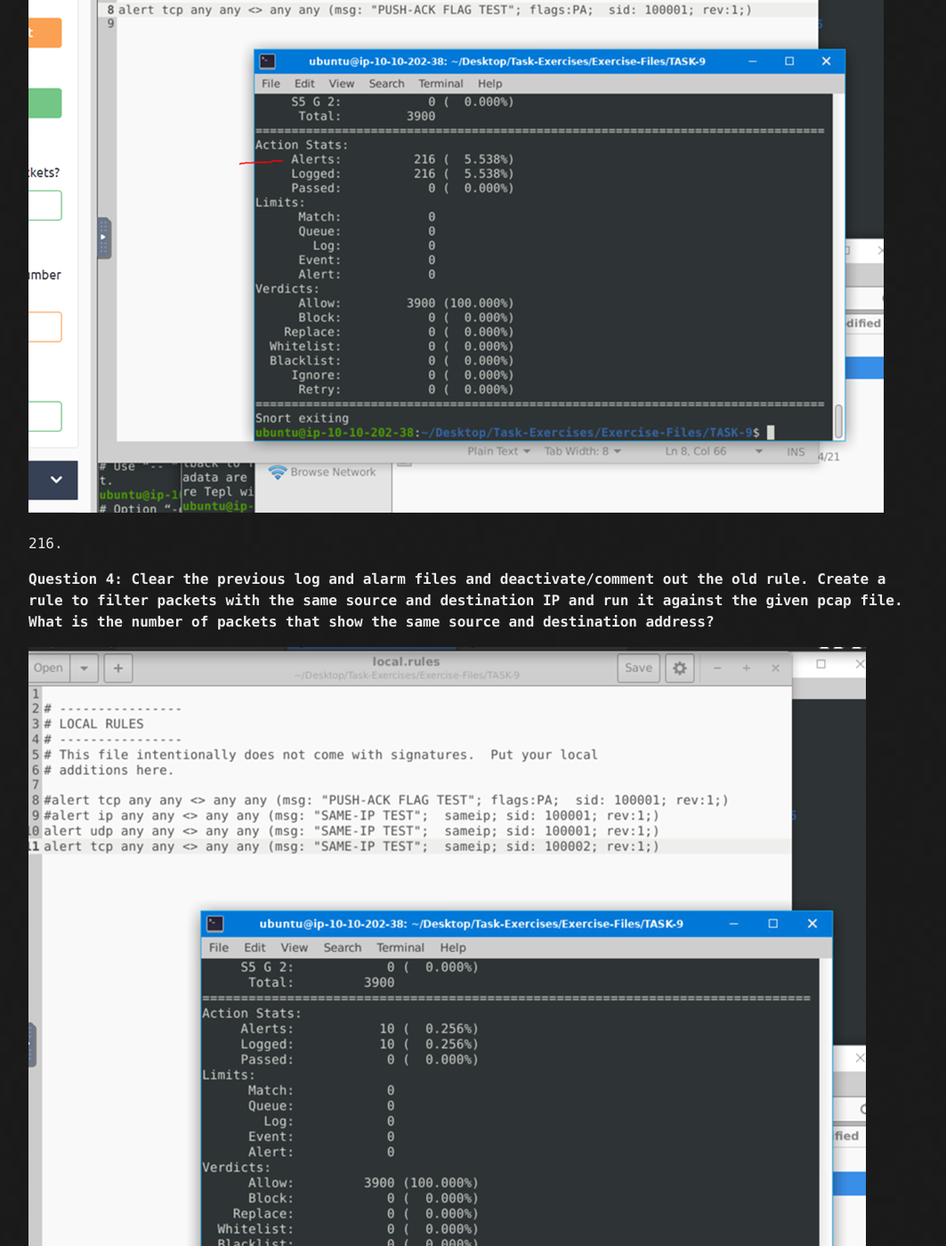
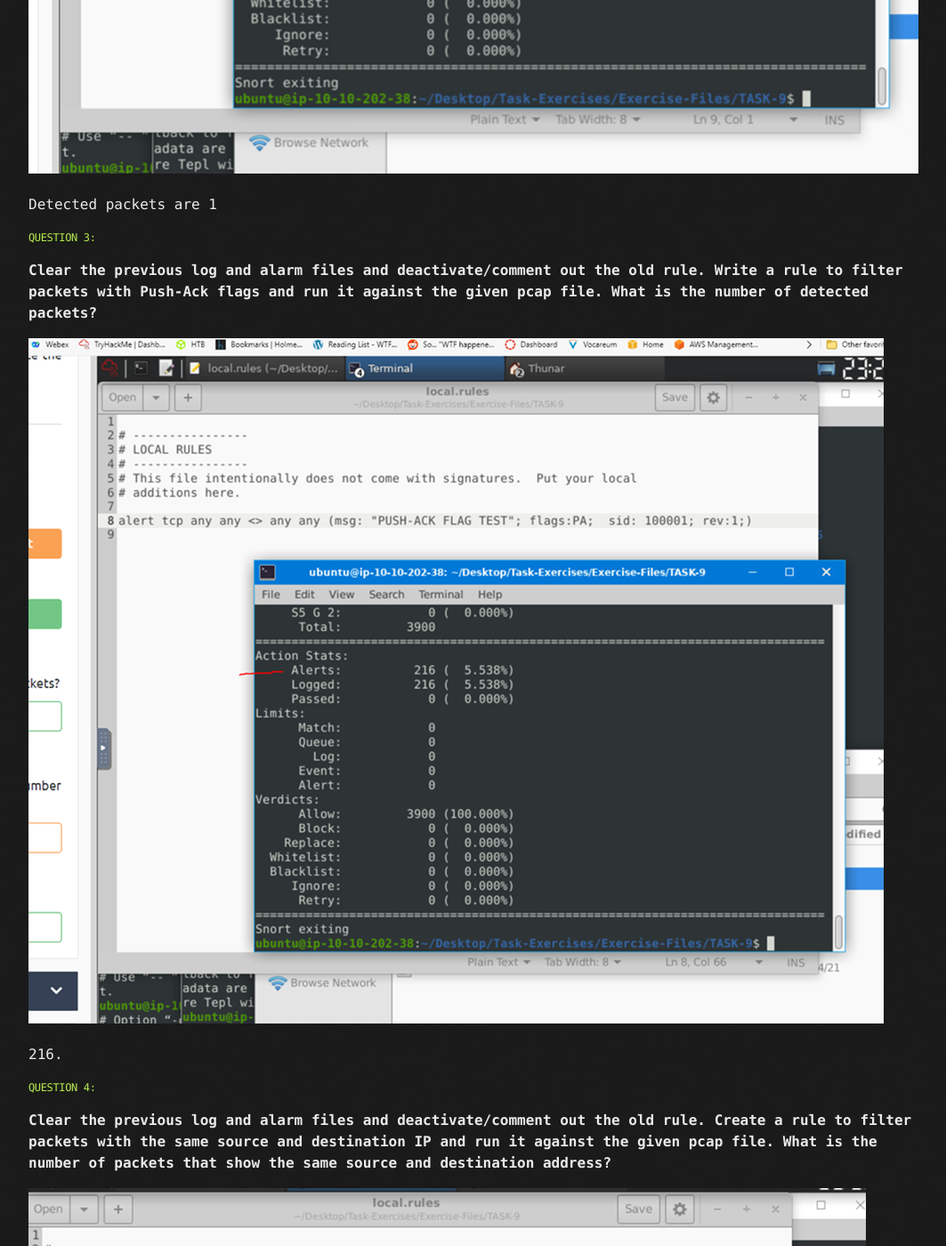
Before and after one commit to CyberCasquatch/cybercasquatch.github.io, a Jekyll site: the page built from _posts/Walkthroughs/2024-09-03-Snort-Walkthrough.markdown, in a window 1280 px wide and 1400 px high, scrolled down 16614 px. Shown: the whole window at 89% size, without its empty margins (108-1171 px from the left). Built offline with Jekyll 4.4.1, drawn with Linux system fonts in a browser that asks for light colours; some of the changed text lies outside the part shown.

Commit message:
Update 2024-09-03-Snort-Walkthrough.markdown

````diff
--- a/_posts/Walkthroughs/2024-09-03-Snort-Walkthrough.markdown
+++ b/_posts/Walkthroughs/2024-09-03-Snort-Walkthrough.markdown
@@ -24,22 +24,22 @@ While the VM is loading – read through Task 3 and complete the questions. All
 Read through Task 4 and start exploring snort.
 Use the hints with the questions when needed.
 
-**Question 1:
-Run the Snort instance and check the build number.**
+##### Question 1:
+**Run the Snort instance and check the build number.**
 
 ![photo1](https://github.com/CyberCasquatch/cybercasquatch.github.io/blob/main/assets/images/snort/snortPicture1.png)
 
 The build number is 149.
 
-**Question 2:
-Test the current instance with "/etc/snort/snort.conf" file and check how many rules are loaded with the current build.**
+##### Question 2:
+**Test the current instance with "/etc/snort/snort.conf" file and check how many rules are loaded with the current build.**
 
 ![photo2](https://github.com/CyberCasquatch/cybercasquatch.github.io/blob/main/assets/images/snort/snortPicture2.png)
 
 If we scroll up through the file we can see that there are 4151 rules loaded.
 
-**Question 3:
-Test the current instance with "/etc/snort/snortv2.conf" file and check how many rules are loaded with the current build.**
+##### Question 3:
+**Test the current instance with "/etc/snort/snortv2.conf" file and check how many rules are loaded with the current build.**
 
 ![#photo3](https://github.com/CyberCasquatch/cybercasquatch.github.io/blob/main/assets/images/snort/snortPicture3.png)
 
@@ -63,15 +63,15 @@ Remember to generate traffic we use
 sudo ./traffic-generator.sh
 ```
 
-**Question 1:
-Now, you should have the logs in the current directory. Navigate to folder "145.254.160.237". What is the source port used to connect port 53?**
+##### Question 1:
+**Now, you should have the logs in the current directory. Navigate to folder "145.254.160.237". What is the source port used to connect port 53?**
 
 ![photo4](https://github.com/CyberCasquatch/cybercasquatch.github.io/blob/main/assets/images/snort/snortPicture4.png)
 
 Here we can see the source port is 3009.
 
-**Question 2:
-Use snort.log.1640048004
+##### Question 2:
+**Use snort.log.1640048004
 Read the snort.log file with Snort; what is the IP ID of the 10th packet?**
 
 Command to use for this question:
@@ -84,15 +84,15 @@ Also make sure you are in the correct directory.
 
 The answer would be 49313.
 
-**Question 3:
-Read the "snort.log.1640048004" file with Snort; what is the referer of the 4th packet?**
+##### Question 3:
+**Read the "snort.log.1640048004" file with Snort; what is the referer of the 4th packet?**
 
 ![photo6](https://github.com/CyberCasquatch/cybercasquatch.github.io/blob/main/assets/images/snort/snortPicture6.png)
 
 Look for the word ‘referer’ and we have our answer.
 
-**Question 4:
-Read the "snort.log.1640048004" file with Snort; what is the Ack number of the 8th packet?**
+##### Question 4:
+**Read the "snort.log.1640048004" file with Snort; what is the Ack number of the 8th packet?**
 
 ![photo7](https://github.com/CyberCasquatch/cybercasquatch.github.io/blob/main/assets/images/snort/snortPicture7.png)
 
@@ -113,8 +113,8 @@ Use the traffic generator syntax
 sudo ./traffic-generator.sh
 ```
 
-**Question 1:
-What is the number of the detected HTTP GET methods?**
+##### Question 1:
+**What is the number of the detected HTTP GET methods?**
 
 Use the hints when needed.
 
@@ -132,21 +132,22 @@ Investigate the mx-1.pcap file with the default configuration file.
 sudo snort -c /etc/snort/snort.conf -A full -l . -r mx-1.pcap
 ```
 
-**Question 1: What is the number of the generated alerts?**
+##### Question 1:
+**What is the number of the generated alerts?**
 
 ![photo9](https://github.com/CyberCasquatch/cybercasquatch.github.io/blob/main/assets/images/snort/snortPicture9.png)
 
 Next to ‘alerts’ is says 170.
 
-**Question 2:
-Keep reading the output. How many TCP Segments are Queued?**
+##### Question 2:
+**Keep reading the output. How many TCP Segments are Queued?**
 
 ![photo10](https://github.com/CyberCasquatch/cybercasquatch.github.io/blob/main/assets/images/snort/snortPicture10.png)
 
 As we scroll through we can see that there are 18 TCP segments that are queued.
 
-**Question 3:
-Keep reading the output. How many "HTTP response headers" were extracted?**
+##### Question 3:
+**Keep reading the output. How many "HTTP response headers" were extracted?**
 
 ![photo11](https://github.com/CyberCasquatch/cybercasquatch.github.io/blob/main/assets/images/snort/snortPicture11.png)
 
@@ -158,7 +159,8 @@ Investigate the mx-1.pcap file with the second configuration file.
 sudo snort -c /etc/snort/snort.conf -A full -l . -r mx-2.pcap
 ```
 
-**Question 4: what is the number of the generated alerts?**
+##### Question 4:
+**what is the number of the generated alerts?**
 
 ![photo12](https://github.com/CyberCasquatch/cybercasquatch.github.io/blob/main/assets/images/snort/snortPicture12.png)
 
@@ -171,27 +173,30 @@ _Investigate the mx-2.pcap file with the default configuration file._
 sudo snort -c /etc/snort/snort.conf -A full -l . -r mx-2.pcap
 ```
 
-**Question 5: What is the number of the generated alerts?**
+##### Question 5:
+**What is the number of the generated alerts?**
 
 ![photo13](https://github.com/CyberCasquatch/cybercasquatch.github.io/blob/main/assets/images/snort/snortPicture13.png)
 
 Alerts for this one are at 340.
 
-**Question 6: Keep reading the output. What is the number of the detected TCP packets?
+##### Question 6:
+**Keep reading the output. What is the number of the detected TCP packets?
 Use the hint for question 5: Check for the TCP Port Filter.**
 
 ![photo14](https://github.com/CyberCasquatch/cybercasquatch.github.io/blob/main/assets/images/snort/snortPicture14.png)
 
 82.
 
-#### For this question
+###### For this question
 _Investigate the mx-2.pcap and mx-3.pcap files with the default configuration file._
 
 ```
 sudo snort -c /etc/snort/snort.conf -A full -l . --pcap-list="mx-2.pcap mx-3.pcap"
 ```
 
-**Question 7: What is the number of the generated alerts?**
+##### Question 7:
+**What is the number of the generated alerts?**
 
 ![photo15](https://github.com/CyberCasquatch/cybercasquatch.github.io/blob/main/assets/images/snort/snortPicture15.png)
 
@@ -199,11 +204,11 @@ sudo snort -c /etc/snort/snort.conf -A full -l . --pcap-list="mx-2.pcap mx-3.pca
 
 ### Task 9
 _Read through task 9._
-#### For these questions use “task9.pcap”.
+###### For these questions use “task9.pcap”.
 _Also make sure that you have the ‘local.rules’ file open to write down all the rules you are going to run. Found in the task 9 folder._
 
-**Question 1:
-Write a rule to filter IP ID "35369" and run it against the given pcap file. What is the request name of the detected packet?**
+##### Question 1:
+**Write a rule to filter IP ID "35369" and run it against the given pcap file. What is the request name of the detected packet?**
 
 ```
 snort -c local.rules -A full -l . -r task9.pcap
@@ -215,22 +220,23 @@ I suggest using the hint: Try to filter different protocols like TCP/UDP/ICMP. i
 
 TIMESTAMP REQUEST
 
-**Question 2: Create a rule to filter packets with Syn flag and run it against the given pcap file. What is the number of detected packets?**
+##### Question 2:
+**Create a rule to filter packets with Syn flag and run it against the given pcap file. What is the number of detected packets?**
 
 ![photo17](https://github.com/CyberCasquatch/cybercasquatch.github.io/blob/main/assets/images/snort/snortPicture17.png)
 
 Detected packets are 1
 
-**Question 3:
-Clear the previous log and alarm files and deactivate/comment out the old rule.
+##### Question 3:
+**Clear the previous log and alarm files and deactivate/comment out the old rule.
 Write a rule to filter packets with Push-Ack flags and run it against the given pcap file. What is the number of detected packets?**
 
 ![photo18](https://github.com/CyberCasquatch/cybercasquatch.github.io/blob/main/assets/images/snort/snortPicture18.png)
 
 216.
 
-**Question 4:
-Clear the previous log and alarm files and deactivate/comment out the old rule.
+##### Question 4:
+**Clear the previous log and alarm files and deactivate/comment out the old rule.
 Create a rule to filter packets with the same source and destination IP and run it against the given pcap file. What is the number of packets that show the same source and destination address?**
 
 ![photo19](https://github.com/CyberCasquatch/cybercasquatch.github.io/blob/main/assets/images/snort/snortPicture19.png)
@@ -241,7 +247,8 @@ I initially got 10 – but if you cat on the alerts. You can see which ones have
 
 I counted 7.
 
-**Question 5: Case Example - An analyst modified an existing rule successfully. Which rule option must the analyst change after the implementation?**
+##### Question 5:
+**Case Example - An analyst modified an existing rule successfully. Which rule option must the analyst change after the implementation?**
 
 Revs must change.
 
````
